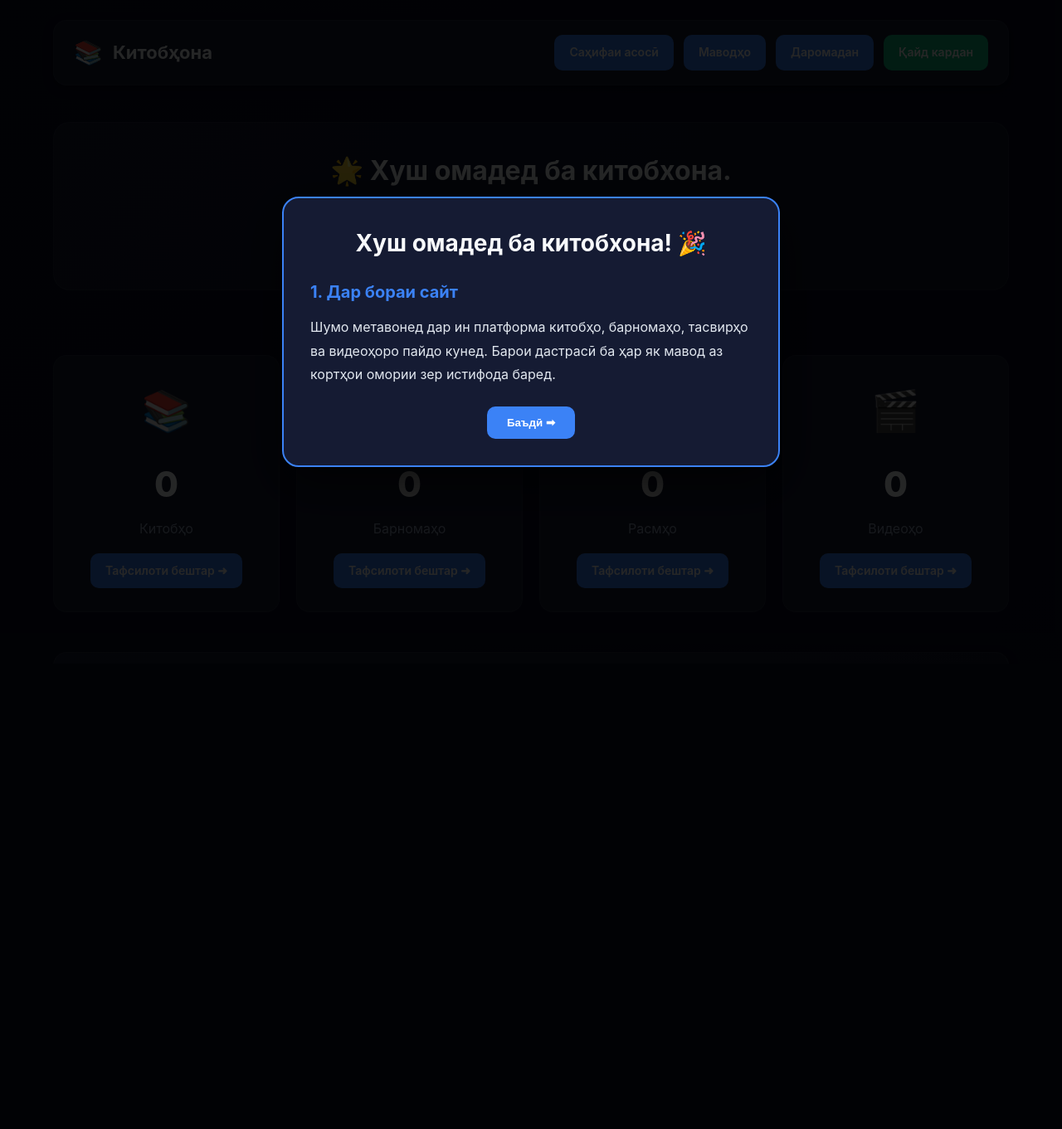
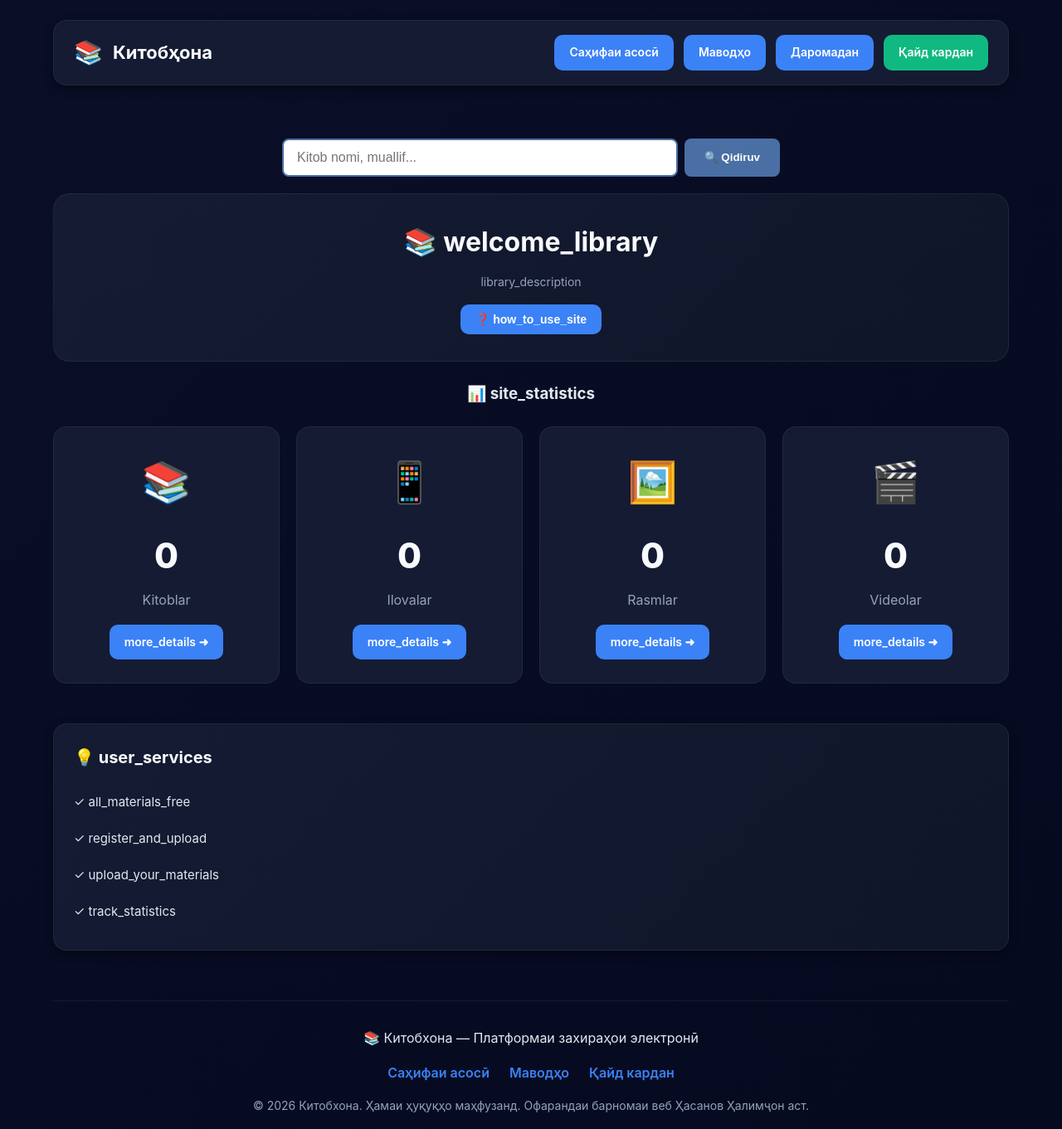
Before and after one commit to OnOlam/Donishgoh, a Flask app: page / in a window 1280 px wide. Shown: the top 1361 px of the page at 83% size. Before the commit the page ends 709 px from the top, so only its background shows below. Run offline with Flask 3, Linux system fonts and the light colour scheme; data that the repository does not hold is empty; parts of the project's set-up code (start-up, migrations or seed data) failed here and were passed over.

Commit message:
Update tutorial content and search functionality

```diff
--- a/Kutubxona/templates/index.html
+++ b/Kutubxona/templates/index.html
@@ -1,136 +1,162 @@
 {% extends "base.html" %}
 {% block content %}
 
-<!-- Tutorial Overlay -->
+<!-- QIDIRUV MAYDONI (Yangi) -->
+<div class="search-container">
+  <form method="GET" action="{{ url_for('index') }}" class="search-form">
+    <input
+      type="text"
+      name="q"
+      class="search-input"
+      placeholder="{{ _('search_placeholder') }}"
+      value="{{ search_query }}"
+      autocomplete="off"
+    >
+    <button type="submit" class="search-btn">🔍 {{ _('search_label') }}</button>
+  </form>
+</div>
+
+<!-- Tutorial Overlay (O'zgarmagan) -->
 <div id="tutorial-overlay" class="tutorial-overlay">
   <div class="tutorial-box">
-    <h3 class="tutorial-title">Хуш омадед ба китобхона! 🎉</h3>
+    <h3 class="tutorial-title">🌟 {{ _('welcome') }}! 🎉</h3>
     <div class="tutorial-content">
       <div class="tutorial-step" data-step="1">
-        <h4>1. Дар бораи сайт</h4>
-        <p>Шумо метавонед дар ин платформа китобҳо, барномаҳо, тасвирҳо ва видеоҳоро пайдо кунед. Барои дастрасӣ ба ҳар як мавод аз кортҳои омории зер истифода баред.</p>
+        <h4>1. {{ _('about_site') }}</h4>
+        <p>{{ _('tutorial_step1') }}</p>
       </div>
       <div class="tutorial-step" data-step="2" style="display:none">
-        <h4>2. Маводҳо</h4>
-        <p><strong>Китобҳо:</strong> PDF, EPUB ва дигар форматҳои китобҳо<br>
-        <strong>Барномаҳо:</strong> Android, Windows ва барои дигар платформаҳо<br>
-        <strong>Расмҳо:</strong> Обои деворӣ, тарҳрезӣ ва ғайра.<br>
-        <strong>Видеоҳо:</strong> Китобҳои дарсӣ, филмҳо ва дигар видеоҳо</p>
+        <h4>2. {{ _('materials_types') }}</h4>
+        <p><strong>{{ _('books_label') }}:</strong> PDF, EPUB ва дигар форматҳои китобҳо<br>
+        <strong>{{ _('apps_label') }}:</strong> Android, Windows ва барои дигар платформаҳо<br>
+        <strong>{{ _('images_label') }}:</strong> Обои деворӣ, тарҳрезӣ ва ғайра.<br>
+        <strong>{{ _('videos_label') }}:</strong> Китобҳои дарсӣ, филмҳо ва дигар видеоҳо</p>
       </div>
       <div class="tutorial-step" data-step="3" style="display:none">
-        <h4>3. Чӣ тавр истифода бурдан мумкин аст?</h4>
-        <p>✅ <strong>Тафсилоти бештар</strong> тугмаро пахш кунед<br>
+        <h4>3. {{ _('how_to_use') }}</h4>
+        <p>✅ <strong>{{ _('more_details') }}</strong> тугмаро пахш кунед<br>
         ✅ Дар бораи мавод маълумот гиред<br>
-        ✅ <strong>Боргирӣ</strong> захира кардан тавассути тугма<br>
-        ✅ Сабти ном кунед ва администратор шавед!</p>
+        ✅ <strong>{{ _('download') }}</strong> захира кардан тавассути тугма<br>
+        ✅ {{ _('register_and_admin') }}!</p>
       </div>
     </div>
     <div class="tutorial-buttons">
-      <button class="tutorial-btn tutorial-prev" onclick="tutorialPrev()">⬅ Баргашт</button>
-      <button class="tutorial-btn tutorial-next" onclick="tutorialNext()">Баъдӣ ➡</button>
-      <button class="tutorial-btn tutorial-close" onclick="closeTutorial()" style="display:none">Пӯшидан ✓</button>
+      <button class="tutorial-btn tutorial-prev" onclick="tutorialPrev()">⬅ {{ _('back') }}</button>
+      <button class="tutorial-btn tutorial-next" onclick="tutorialNext()">{{ _('next') }} ➡</button>
+      <button class="tutorial-btn tutorial-close" onclick="closeTutorial()" style="display:none">✓ {{ _('close') }}</button>
     </div>
   </div>
 </div>
 
 <div class="welcome-card">
-  <h2>🌟 Хуш омадед ба китобхона.</h2>
-  <p class="small">Китобҳои электронӣ, барномаҳо, тасвирҳо ва видеоҳоро ройгон зеркашӣ кунед!</p>
-  <button class="btn tutorial-trigger" onclick="showTutorial()">❓ Чӣ тавр аз сайт истифода бурдан мумкин аст?</button>
+  <h2>📚 {{ _('welcome_library') }}</h2>
+  <p class="small">{{ _('library_description') }}</p>
+  <button class="btn tutorial-trigger" onclick="showTutorial()">❓ {{ _('how_to_use_site') }}</button>
 </div>
 
 <div style="height:24px"></div>
 
-<h3 style="text-align:center; margin-bottom:16px">📊 Омори сайт</h3>
+<h3 style="text-align:center; margin-bottom:16px">📊 {{ _('site_statistics') }}</h3>
 
 <div class="stats-grid">
   <div class="stat-card" data-type="book">
     <div class="stat-icon">📚</div>
     <div class="stat-number">{{ stats.books }}</div>
-    <div class="stat-label">Китобҳо</div>
-    <a class="btn" href="{{ url_for('materials', material_type='book') }}">Тафсилоти бештар ➜</a>
+    <div class="stat-label">{{ _('books_label') }}</div>
+    <a class="btn" href="{{ url_for('materials', material_type='book') }}">{{ _('more_details') }} ➜</a>
   </div>
 
   <div class="stat-card" data-type="app">
     <div class="stat-icon">📱</div>
     <div class="stat-number">{{ stats.apps }}</div>
-    <div class="stat-label">Барномаҳо</div>
-    <a class="btn" href="{{ url_for('materials', material_type='app') }}">Тафсилоти бештар ➜</a>
+    <div class="stat-label">{{ _('apps_label') }}</div>
+    <a class="btn" href="{{ url_for('materials', material_type='app') }}">{{ _('more_details') }} ➜</a>
   </div>
 
   <div class="stat-card" data-type="image">
     <div class="stat-icon">🖼️</div>
     <div class="stat-number">{{ stats.images }}</div>
-    <div class="stat-label">Расмҳо</div>
-    <a class="btn" href="{{ url_for('materials', material_type='image') }}">Тафсилоти бештар ➜</a>
+    <div class="stat-label">{{ _('images_label') }}</div>
+    <a class="btn" href="{{ url_for('materials', material_type='image') }}">{{ _('more_details') }} ➜</a>
   </div>
 
   <div class="stat-card" data-type="video">
     <div class="stat-icon">🎬</div>
     <div class="stat-number">{{ stats.videos }}</div>
-    <div class="stat-label">Видеоҳо</div>
-    <a class="btn" href="{{ url_for('materials', material_type='video') }}">Тафсилоти бештар ➜</a>
+    <div class="stat-label">{{ _('videos_label') }}</div>
+    <a class="btn" href="{{ url_for('materials', material_type='video') }}">{{ _('more_details') }} ➜</a>
   </div>
 </div>
+
+<!-- QIDIRUV NATIJALARI (Yangi) -->
+{% if materials and materials|length > 0 %}
+<div style="height:32px"></div>
+<h3 style="text-align:center; margin-bottom:16px">🔍 {{ _('search_results') }} ({{ materials|length }})</h3>
+<div class="materials-grid">
+  {% for material in materials %}
+  <div class="material-card">
+    <div class="material-cover">
+      {% if material.cover_image %}
+        <img src="{{ url_for('cover_image', filename=material.cover_image) }}" alt="{{ material.title }}">
+      {% else %}
+        <div class="cover-placeholder">📚</div>
+      {% endif %}
+    </div>
+    <div class="material-info">
+      <h4 class="material-title">{{ material.title }}</h4>
+      {% if material.author %}
+      <p class="material-author">👤 {{ material.author }}</p>
+      {% endif %}
+      <div class="material-actions">
+        <a href="{{ url_for('material_detail', material_id=material.id) }}" class="btn btn-small">
+          ℹ️ {{ _('details') }}
+        </a>
+      </div>
+    </div>
+  </div>
+  {% endfor %}
+</div>
+{% elif search_query %}
+<div class="no-results">
+  <div class="no-results-icon">😔</div>
+  <p>{{ _('no_results') }}</p>
+  <a href="{{ url_for('index') }}" class="btn">{{ _('clear_search') }}</a>
+</div>
+{% endif %}
 
 <div style="height:24px"></div>
 
 <div class="card info-card">
-  <h4>💡 Хизматрасонии корбар</h4>
+  <h4>💡 {{ _('user_services') }}</h4>
   <ul class="info-list">
-    <li>✓ Ҳамаи маводҳо ройгон зеркашӣ карда мешаванд</li>
-    <li>✓ Ба қайд гиред ва администратор шавед</li>
-    <li>✓ Маводҳои худро бор кунед</li>
-    <li>✓ Омори пайгирӣ</li>
+    <li>✓ {{ _('all_materials_free') }}</li>
+    <li>✓ {{ _('register_and_upload') }}</li>
+    <li>✓ {{ _('upload_your_materials') }}</li>
+    <li>✓ {{ _('track_statistics') }}</li>
   </ul>
 </div>
 
 <script>
-let tutorialStep = 1;
-const maxSteps = 3;
-
-function showTutorial() {
-  document.getElementById('tutorial-overlay').style.display = 'flex';
-  tutorialStep = 1;
-  updateTutorialStep();
-}
-
-function closeTutorial() {
-  document.getElementById('tutorial-overlay').style.display = 'none';
-  fetch('/api/tutorial-seen', {method: 'POST'});
-}
-
-function tutorialNext() {
-  if (tutorialStep < maxSteps) {
-    tutorialStep++;
-    updateTutorialStep();
-  }
-}
-
-function tutorialPrev() {
-  if (tutorialStep > 1) {
-    tutorialStep--;
-    updateTutorialStep();
-  }
-}
-
-function updateTutorialStep() {
-  document.querySelectorAll('.tutorial-step').forEach((el, idx) => {
-    el.style.display = (idx + 1 === tutorialStep) ? 'block' : 'none';
-  });
-
-  document.querySelector('.tutorial-prev').style.display = tutorialStep > 1 ? 'inline-block' : 'none';
-  document.querySelector('.tutorial-next').style.display = tutorialStep < maxSteps ? 'inline-block' : 'none';
-  document.querySelector('.tutorial-close').style.display = tutorialStep === maxSteps ? 'inline-block' : 'none';
-}
-
-// Agar birinchi marta kirilgan bo'lsa, tutorialni ko'rsatish
-if (!localStorage.getItem('tutorial_seen')) {
-  setTimeout(() => {
-    showTutorial();
-    localStorage.setItem('tutorial_seen', 'true');
-  }, 500);
-}
+// ... (tutorial skriptlari oldingidek qoladi) ...
 </script>
 
+<style>
+.search-container { margin: 20px auto; max-width: 600px; }
+.search-form { display: flex; gap: 8px; }
+.search-input { flex:1; padding:12px 16px; border:2px solid #4a6fa5; border-radius:8px; font-size:16px; }
+.search-btn { padding:12px 24px; background:#4a6fa5; color:white; border:none; border-radius:8px; cursor:pointer; font-weight:bold; }
+.materials-grid { display:grid; grid-template-columns:repeat(auto-fill, minmax(220px, 1fr)); gap:20px; margin-top:20px; }
+.material-card { background:white; border-radius:12px; overflow:hidden; box-shadow:0 4px 12px rgba(0,0,0,0.1); transition:transform 0.3s; }
+.material-card:hover { transform: translateY(-5px); }
+.material-cover { width:100%; height:280px; background:#f5f7fa; display:flex; align-items:center; justify-content:center; overflow:hidden; }
+.material-cover img { width:100%; height:100%; object-fit:cover; }
+.cover-placeholder { font-size:80px; color:#ddd; }
+.material-info { padding:16px; }
+.material-title { font-weight:bold; margin:8px 0; font-size:18px; display:-webkit-box; -webkit-line-clamp:2; -webkit-box-orient:vertical; overflow:hidden; }
+.material-author { color:#666; font-size:14px; margin:4px 0; }
+.material-actions { margin-top:12px; display:flex; gap:8px; }
+.no-results { text-align:center; padding:40px; background:#fff9e6; border-radius:12px; margin:20px 0; }
+.no-results-icon { font-size:60px; margin-bottom:16px; }
+</style>
+
 {% endblock %}
```
